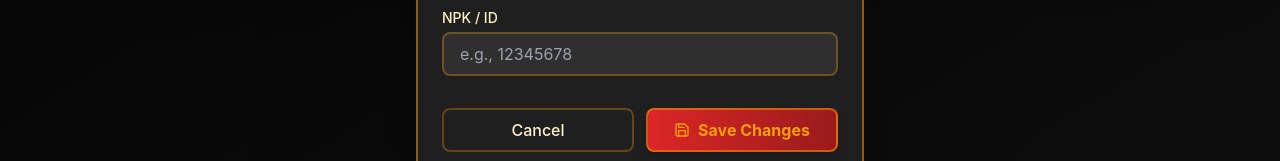
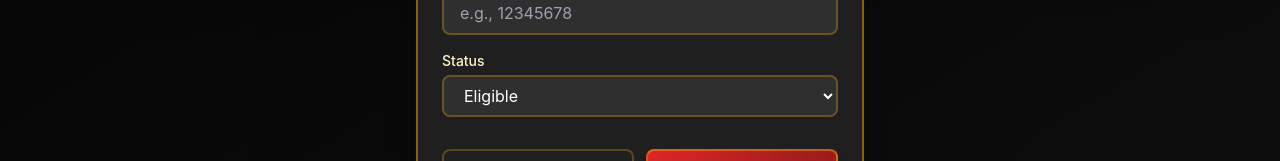
Before and after one commit to masnurrm/agit-ecm-doorprize, a Next.js app: page /admin in a window 1280 px wide. Both pictures are taken after a click on the button "Add Participant". Shown: the part 401-562 px from the top of the page. Built offline with nearby package versions, Linux system fonts and the light colour scheme; no server answers; the database is empty.

Commit message:
feat: adding edit feature on participant, now it can change the status too

```diff
--- a/app/admin/page.tsx
+++ b/app/admin/page.tsx
@@ -153,12 +153,12 @@ export default function AdminPage() {
     setEditingItem(item);
     if (item) {
       if (type === 'participant') {
-        setFormData({ name: item.name, nim: item.nim });
+        setFormData({ name: item.name, nim: item.nim, is_winner: item.is_winner });
       } else {
         setFormData({ prizeName: item.prize_name, quota: item.initial_quota });
       }
     } else {
-      setFormData(type === 'participant' ? { name: '', nim: '' } : { prizeName: '', quota: 1 });
+      setFormData(type === 'participant' ? { name: '', nim: '', is_winner: 0 } : { prizeName: '', quota: 1 });
     }
     setIsModalOpen(true);
   };
@@ -695,6 +695,17 @@ export default function AdminPage() {
                         onChange={(e) => setFormData({ ...formData, nim: e.target.value })}
                       />
                     </div>
+                    <div>
+                      <label className="block text-sm font-medium text-showman-gold-cream mb-1">Status</label>
+                      <select
+                        className="w-full px-4 py-2 border-2 border-showman-gold/30 bg-showman-black-lighter text-white rounded-lg focus:ring-2 focus:ring-showman-gold focus:border-showman-gold outline-none transition-all"
+                        value={formData.is_winner || 0}
+                        onChange={(e) => setFormData({ ...formData, is_winner: parseInt(e.target.value) })}
+                      >
+                        <option value={0}>Eligible</option>
+                        <option value={1}>Winner</option>
+                      </select>
+                    </div>
                   </>
                 )}
 
--- a/app/api/participants/route.ts
+++ b/app/api/participants/route.ts
@@ -15,14 +15,14 @@ export async function GET() {
 
 export async function POST(request: Request) {
   try {
-    const { name, nim } = await request.json();
+    const { name, nim, is_winner } = await request.json();
 
     if (!name || !nim) {
       return NextResponse.json({ success: false, error: 'Name and NIM are required' }, { status: 400 });
     }
 
     const id = `participant_${Date.now()}_${Math.random().toString(36).substr(2, 9)}`;
-    participantsDb.create(id, name, nim);
+    participantsDb.create(id, name, nim, is_winner !== undefined ? is_winner : 0);
 
     return NextResponse.json({ success: true, message: 'Participant added successfully' });
   } catch (error: any) {
@@ -32,13 +32,15 @@ export async function POST(request: Request) {
 
 export async function PUT(request: Request) {
   try {
-    const { id, name, nim } = await request.json();
+    const { id, name, nim, is_winner } = await request.json();
 
     if (!id || !name || !nim) {
       return NextResponse.json({ success: false, error: 'ID, Name and NIM are required' }, { status: 400 });
     }
 
-    participantsDb.update(id, name, nim);
+    // Default to 0 if not provided, or keep current if we wanted to be more sophisticated.
+    // But since the UI will always send it now, we can just use what's sent.
+    participantsDb.update(id, name, nim, is_winner !== undefined ? is_winner : 0);
 
     return NextResponse.json({ success: true, message: 'Participant updated successfully' });
   } catch (error: any) {
--- a/lib/db.ts
+++ b/lib/db.ts
@@ -56,12 +56,12 @@ export const participantsDb = {
     return db.prepare('SELECT * FROM participants WHERE is_winner = 0 ORDER BY name').all();
   },
 
-  create: (id: string, name: string, nim: string) => {
-    return db.prepare('INSERT INTO participants (id, name, nim) VALUES (?, ?, ?)').run(id, name, nim);
+  create: (id: string, name: string, nim: string, isWinner: number = 0) => {
+    return db.prepare('INSERT INTO participants (id, name, nim, is_winner) VALUES (?, ?, ?, ?)').run(id, name, nim, isWinner);
   },
 
-  update: (id: string, name: string, nim: string) => {
-    return db.prepare('UPDATE participants SET name = ?, nim = ? WHERE id = ?').run(name, nim, id);
+  update: (id: string, name: string, nim: string, isWinner: number) => {
+    return db.prepare('UPDATE participants SET name = ?, nim = ?, is_winner = ? WHERE id = ?').run(name, nim, isWinner, id);
   },
 
   delete: (id: string) => {
```
